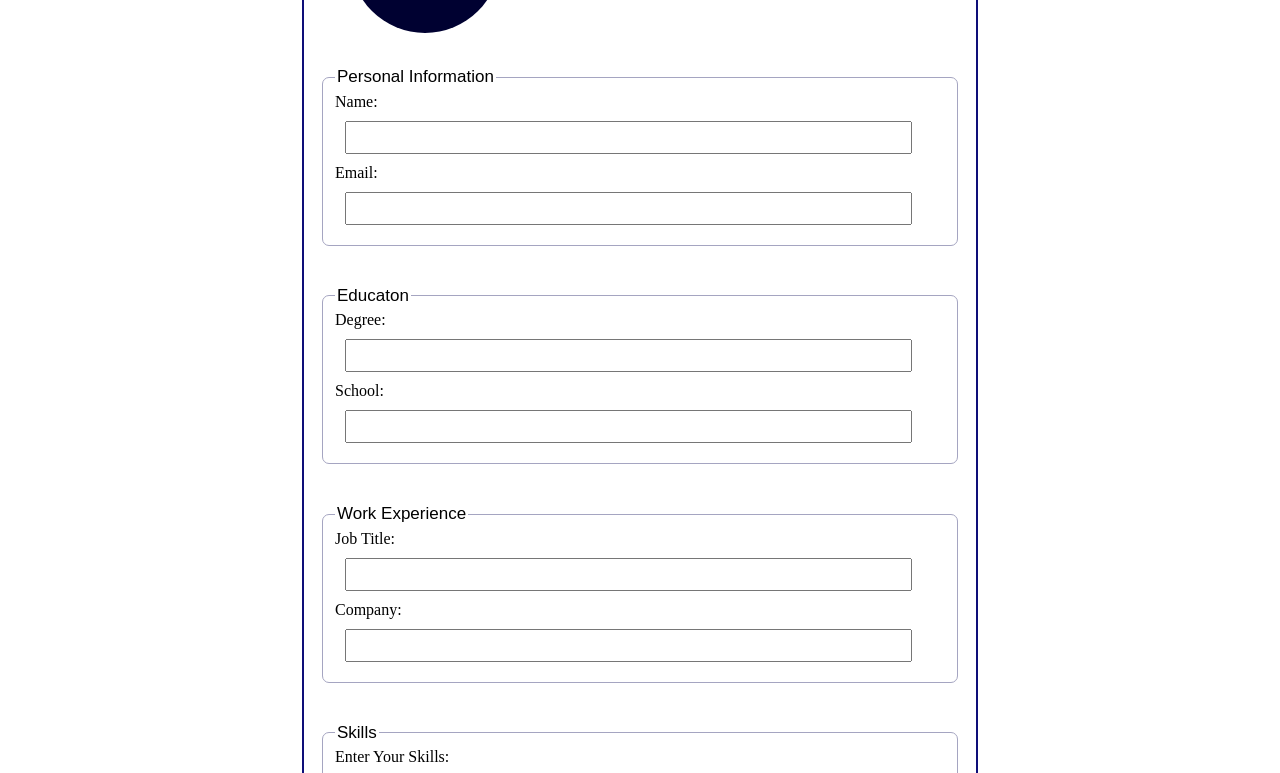
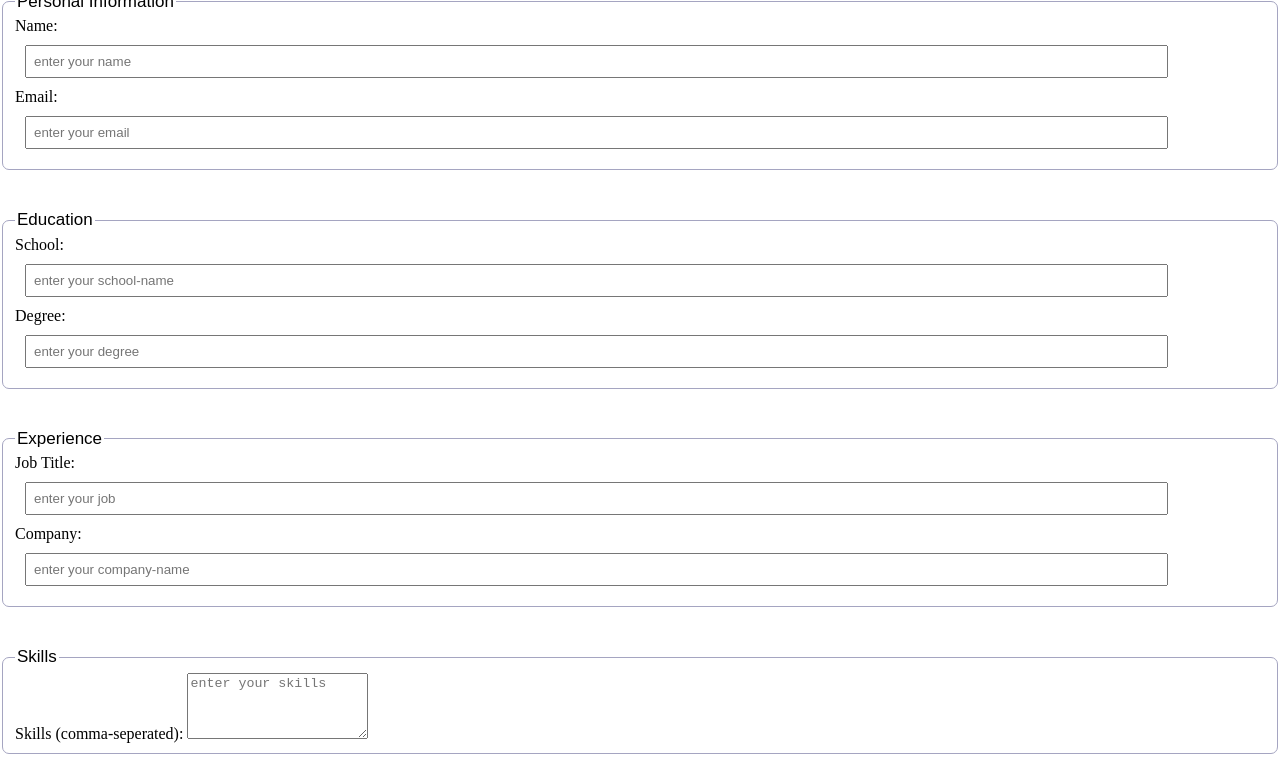
Before and after one commit to MuznaZuberi/HACKATHON-Milestone-3-Dynamic-Resume-Builder-with-Form, a plain HTML site: page Dynamic_Resume/index.html in a window 1280 px wide. Shown: the part 185-958 px from the top of the page. Drawn offline with Linux system fonts and the light colour scheme.

Commit message:
index.html

```diff
--- a/Dynamic_Resume/index.html
+++ b/Dynamic_Resume/index.html
@@ -1,69 +1,74 @@
-
 <!DOCTYPE html>
 <html>
 <head>
 	<title>Dynamic Resume By Muzna Amir Zubairi</title>
 	<link rel="stylesheet" type="text/css" href="style/style.css">
 </head>
+
+
 <body>
 
-    <div class="container">
+	<form id = "resume">
 
-
-      <div class="columns">
-
-       	<div>
-    	<img src="image/profile_image.jpg" alt="Profile-img" class="Profile-img">
-        </div>
-
-        <div><h1>Dynamic Resume</h1>
-        </div>
-
+		<div class="img-container">
+        <img src="image/p-img.jpg" alt="profile-img" class="profile-img">
         </div>
 
 
+        <h1>Dynamic Resume</h1>
 
-
-    	<form>
-
+        <!-- Personal Info -->
 		<fieldset>
 			<legend>Personal Information</legend>
-    			Name:<input type="text" name="name" required>
-    	        Email:<input type="text" name="email" required>
+			<label for="name">Name:</label>
+			<input type="text" id = "name" placeholder="enter your name" required>
+			<label for="email">Email:</label>
+			<input id = "email" placeholder="enter your email" required>
 		</fieldset>
 
 
 
+        <!-- Education -->
 		<fieldset>
-    			<legend>Educaton</legend>
-    			Degree:<input type="text" name="degree" required>
-    	        School:<input type="text" name="school" required>
+			<legend>Education</legend>
+			<label for="school">School:</label>
+			<input type = "text" id = "school" placeholder="enter your school-name" required>
+			<label for="degree">Degree:</label>
+			<input type = "text" id = "degree" placeholder="enter your degree" required>
 		</fieldset>
 
 
 
+        <!-- Experience -->
 		<fieldset>
-    			<legend>Work Experience</legend>
-    			Job Title:<input type="text" name="job-title" required>
-    	        Company:<input type="text" name="company" required>
+			<legend>Experience</legend>
+			<label for="job">Job Title:</label>
+			<input id = "job" placeholder="enter your job" required>
+			<label for="company">Company:</label>
+			<input id = "company" placeholder="enter your company-name" required>
 		</fieldset>
 
 
 
 
+        <!-- Skills -->
 		<fieldset>
 			<legend>Skills</legend>
-    			Enter Your Skills:<input type="text" name="skills" required>
+			<label for="skills">Skills (comma-seperated): </label>
+			<textarea id = "skills" placeholder="enter your skills" rows="4" required></textarea>
 		</fieldset>
 
-            <button type="submitt">Generate Resume</button>
+
+
+        <!-- Generated Button -->
+		<button type="submit"><b>Generate Resume</b></button>
+	<div id="Curriculum-Vitae"></div>
+
 	</form>
 
-
-    </div>
 
 
 
 </body>
-<script src = "main.js"></script>
+	<script src="typescript/main.js"></script>
 </html>
```
Lines whose indentation alone changed are shown as unchanged.
